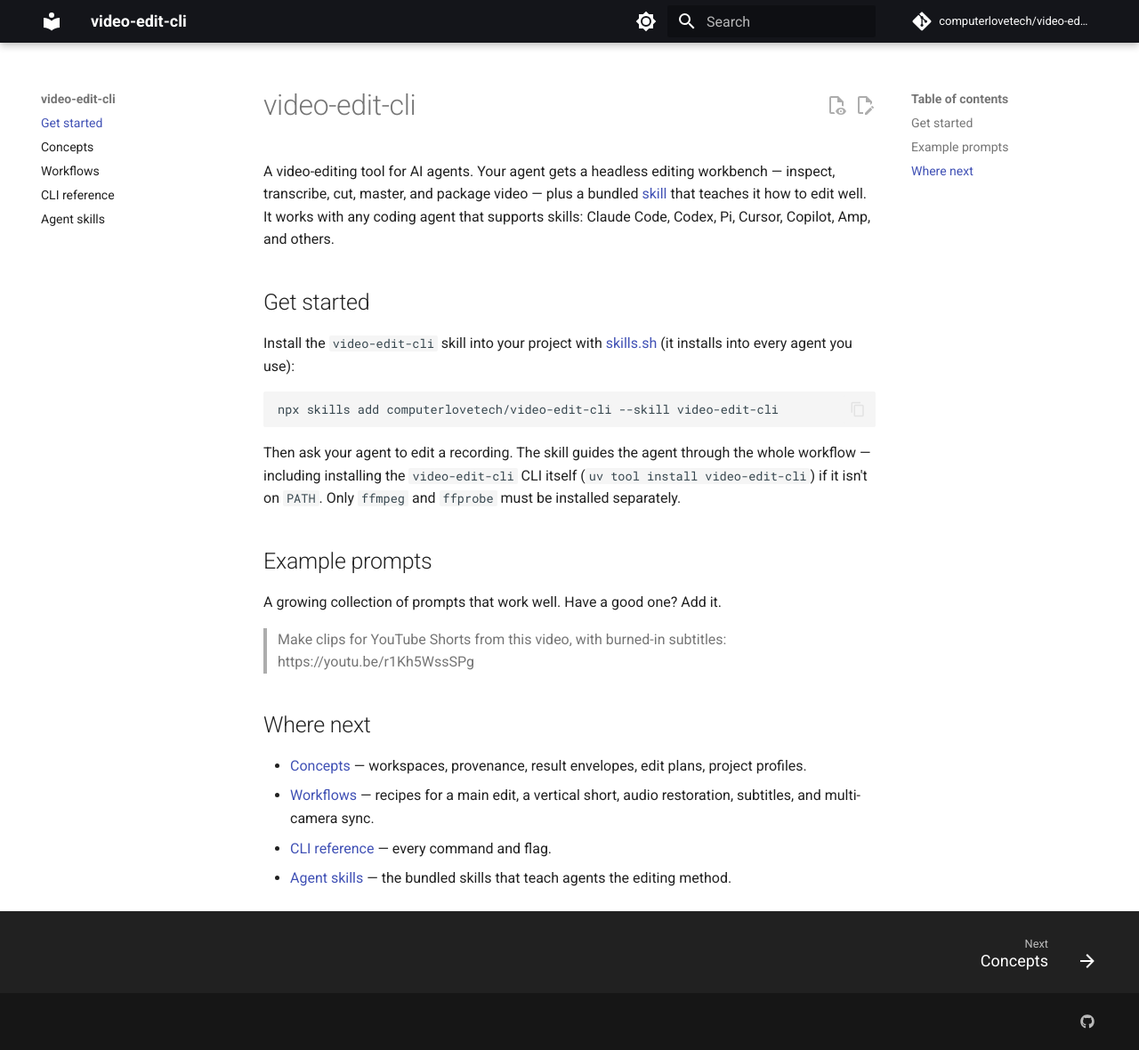
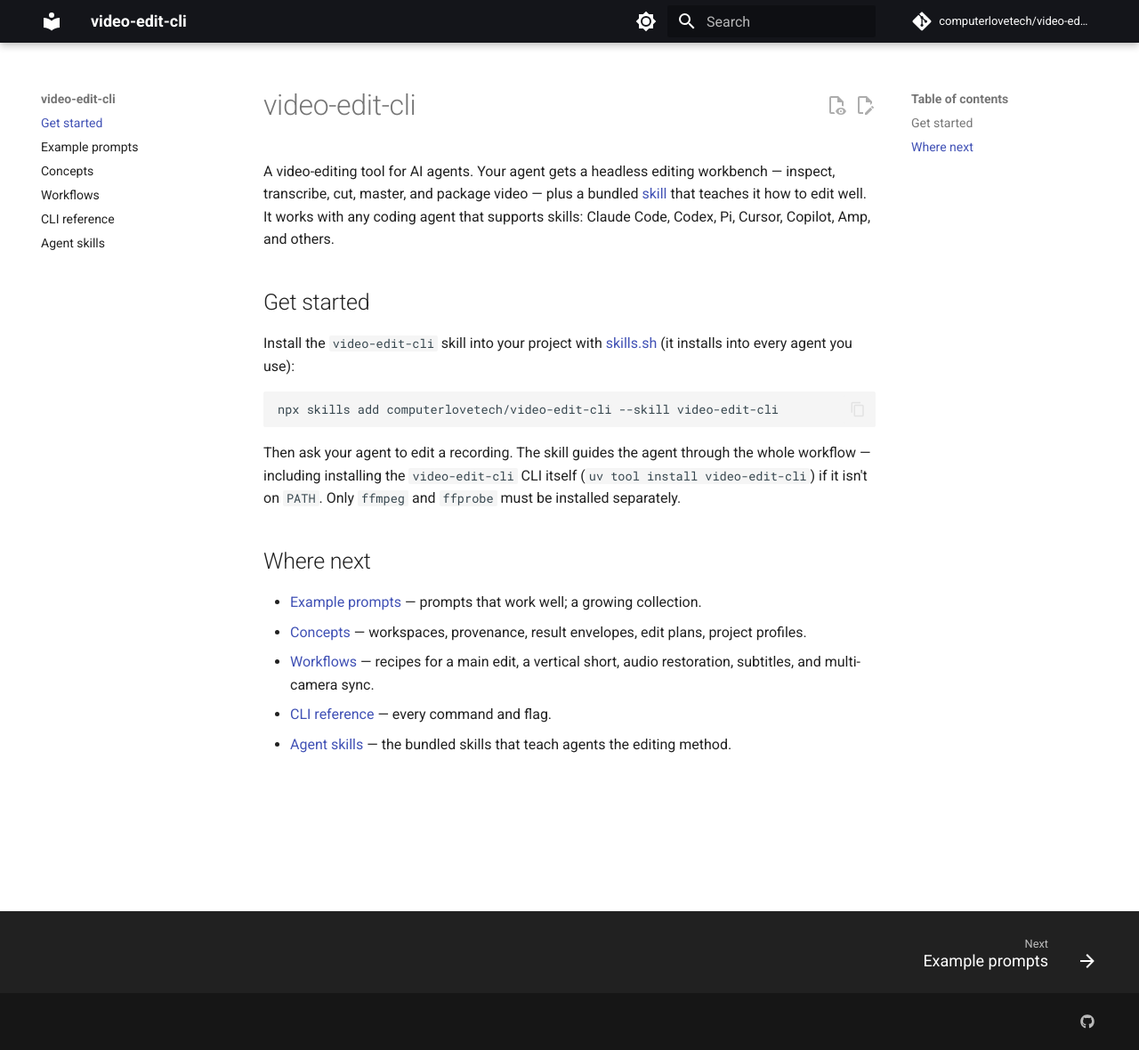
Before and after one commit to computerlovetech/video-edit-cli, an MkDocs documentation site: the page built from docs/index.md, in a window 1280 px wide and 1180 px high. Shown: the whole window at 89% size. Built offline with MkDocs 1.6.1 and Material for MkDocs 9.7.7, drawn with Linux system fonts in a browser that asks for light colours; comment, search, counter and statistics services are not loaded.

Commit message:
docs: give example prompts their own nav page
Co-Authored-By: Claude Fable 5 <noreply@anthropic.com>

```diff
--- a/docs/index.md
+++ b/docs/index.md
@@ -20,15 +20,10 @@ whole workflow — including installing the `video-edit-cli` CLI itself
 (`uv tool install video-edit-cli`) if it isn't on `PATH`. Only `ffmpeg` and
 `ffprobe` must be installed separately.
 
-## Example prompts
-
-A growing collection of prompts that work well. Have a good one? Add it.
-
-> Make clips for YouTube Shorts from this video, with burned-in subtitles:
-> https://youtu.be/r1Kh5WssSPg
-
 ## Where next
 
+- [Example prompts](examples.md) — prompts that work well; a growing
+  collection.
 - [Concepts](concepts.md) — workspaces, provenance, result envelopes, edit
   plans, project profiles.
 - [Workflows](workflows.md) — recipes for a main edit, a vertical short, audio
--- a/mkdocs.yml
+++ b/mkdocs.yml
@@ -76,6 +76,7 @@ markdown_extensions:
 
 nav:
   - Get started: index.md
+  - Example prompts: examples.md
   - Concepts: concepts.md
   - Workflows: workflows.md
   - CLI reference: reference.md
```
Also changed, not shown: docs/examples.md (added, +6 -0 lines).
